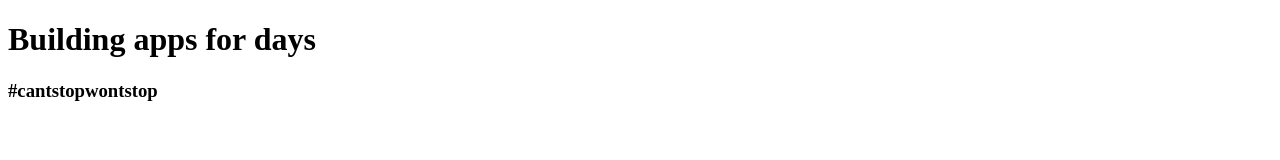
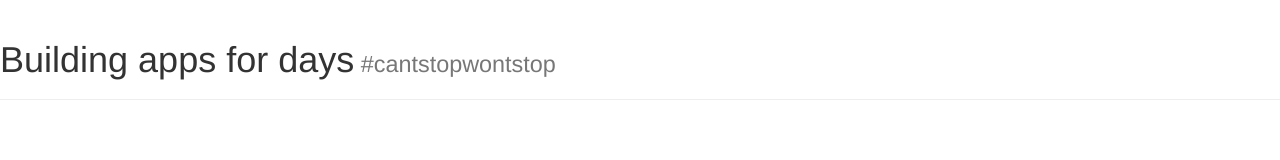
Before and after one commit to basilveerman/foss4gna-2016-demo, a React app: page / in a window 1280 px wide. Built offline with nearby package versions, Linux system fonts and the light colour scheme.

Commit message:
Add react-bootstrap

```diff
--- a/package.json
+++ b/package.json
@@ -16,6 +16,7 @@
     "babel-preset-react": "^6.5.0",
     "copyfiles": "^0.2.1",
     "react": "^15.0.2",
+    "react-bootstrap": "^0.29.3",
     "react-dom": "^15.0.2",
     "react-hot-loader": "^1.3.0",
     "webpack": "^1.13.0",
--- a/src/components/Main.js
+++ b/src/components/Main.js
@@ -1,11 +1,11 @@
 import React from 'react';
+import { PageHeader } from 'react-bootstrap';
 
 class App extends React.Component {
   render () {
     return (
       <div>
-        <h1>Building apps for days</h1>
-        <h3>#cantstopwontstop</h3>
+        <PageHeader>Building apps for days<small> #cantstopwontstop</small></PageHeader>
       </div>
     );
   }
--- a/src/index.html
+++ b/src/index.html
@@ -1,6 +1,7 @@
 <!doctype html>
 <html>
 <head>
+  <link rel="stylesheet" href="https://maxcdn.bootstrapcdn.com/bootstrap/latest/css/bootstrap.min.css">
   <title>React Webpack Demo</title>
 </head>
 <body>
```
